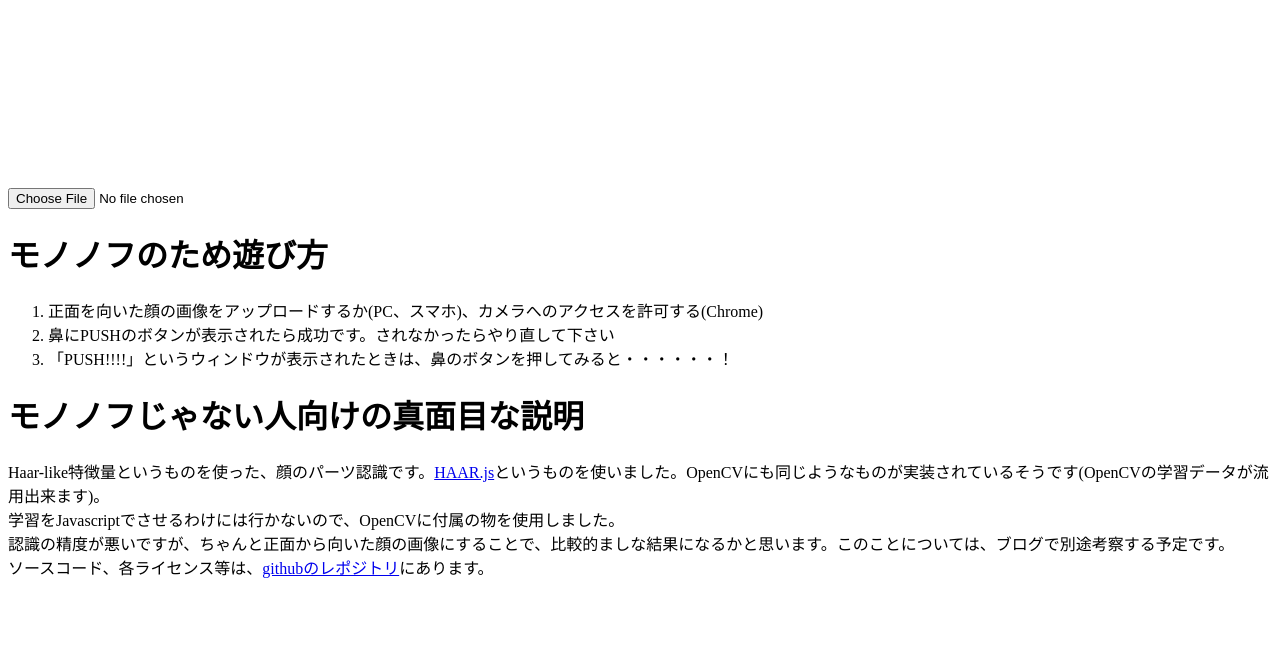
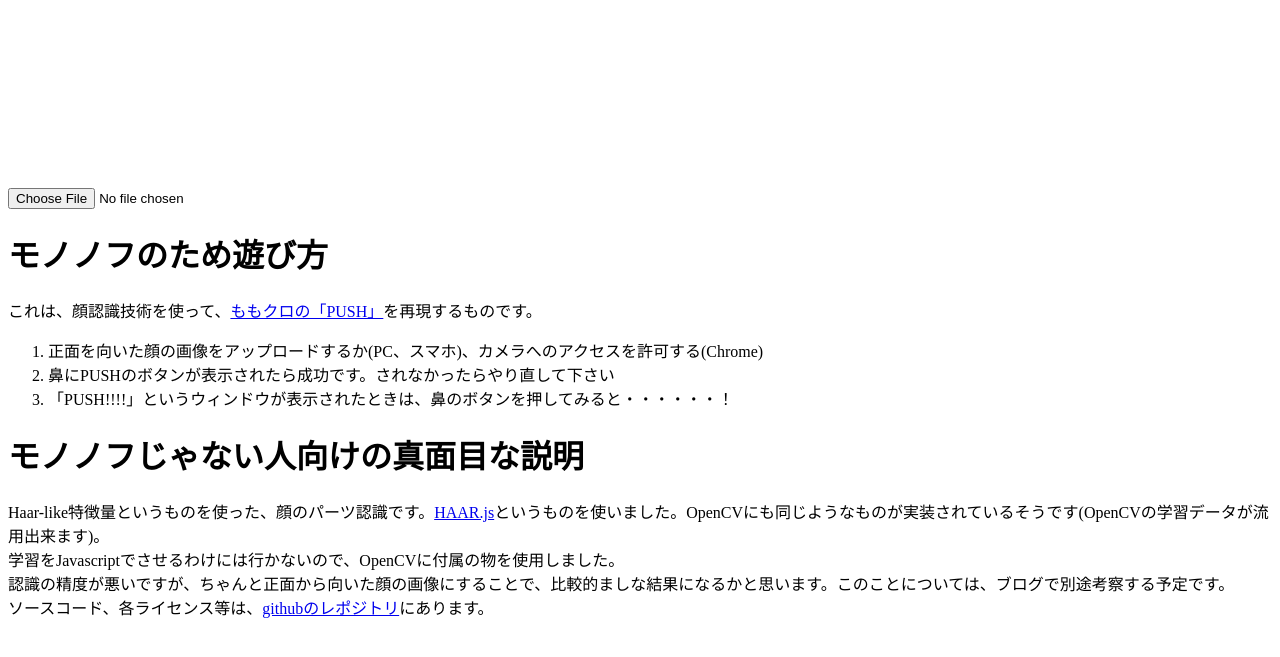
Before and after one commit to yamitzky/push_detector, a plain HTML site: page index.html in a window 1280 px wide. Shown: the part 5-662 px from the top of the page. Drawn offline with Linux system fonts and the light colour scheme.

Commit message:
説明をもうちょっとまともにする

```diff
--- a/index.html
+++ b/index.html
@@ -14,6 +14,7 @@
     <canvas id="canvas"></canvas>
     <video id="video" width="200" height="200" autoplay></video>
     <h1>モノノフのため遊び方</h1>
+    <p>これは、顔認識技術を使って、<a href="http://youtu.be/5degcfbioz4" target="_blank">ももクロの「PUSH」</a>を再現するものです。</p>
     <ol>
       <li>正面を向いた顔の画像をアップロードするか(PC、スマホ)、カメラへのアクセスを許可する(Chrome)</li>
       <li>鼻にPUSHのボタンが表示されたら成功です。されなかったらやり直して下さい</li>
```
